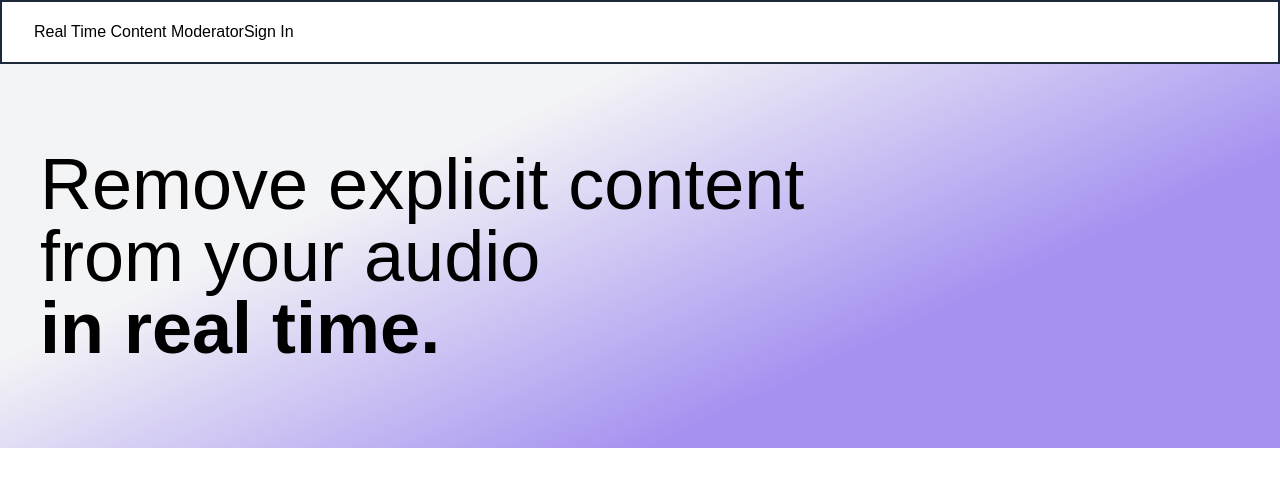
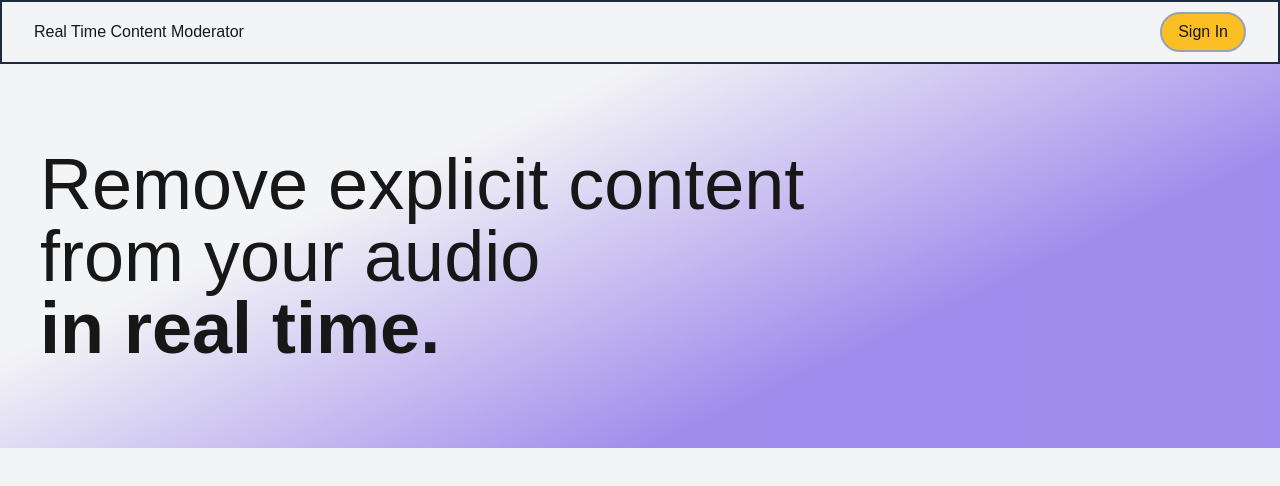
Before and after one commit to bkctrl/stream-guard, a Next.js app in the folder real_time_content_moderator/: page / in a window 1280 px wide. Shown: the top 486 px of the page. Built offline with nearby package versions, Linux system fonts and the light colour scheme.

Commit message:
pre merge

```diff
--- a/real_time_content_moderator/src/app/HeaderBar.tsx
+++ b/real_time_content_moderator/src/app/HeaderBar.tsx
@@ -1,20 +1,21 @@
 export default function HeaderBar() {
   return (
-    <div className="h-16 w-full flex border-2 border-slate-800">
-      <div className="flex justify-center items-center ml-8">
+    <div className="h-16 w-full flex justify-between px-8 border-2 border-slate-800">
+      <div className="flex justify-center items-center">
         <h2>
           Real Time Content Moderator
         </h2>
 
-        <div>
-          <button>
-            Sign In
-            <i></i>
-          </button>
-        </div>
       </div>
 
-
+      <div className="flex justify-center items-center">
+        <button
+          className="bg-amber-400 hover:bg-amber-300 focus:bg-amber-500 px-4 py-1.5 border-2 border-slate-400 rounded-3xl"
+        >
+          Sign In
+          <i></i>
+        </button>
+      </div>
 
 
 
--- a/real_time_content_moderator/src/app/globals.css
+++ b/real_time_content_moderator/src/app/globals.css
@@ -2,22 +2,22 @@
 @tailwind components;
 @tailwind utilities;
 
-/* :root {
-  --background: #ffffff;
+:root {
+  --background: #f3f4f6;
   --foreground: #171717;
 }
 
 @media (prefers-color-scheme: dark) {
   :root {
-    --background: #0a0a0a;
+    --background: #191b24;
     --foreground: #ededed;
   }
 }
-*/
+
 
 /* styles/globals.css */
 .diagonal-split {
-  background: linear-gradient(155deg, #f3f4f6 30%, #5c36e48b 70%);
+  background: linear-gradient(155deg, var(--background) 30%, #5c36e48b 70%);
   /* background-size: 200% 200%; */
   background-position: right bottom;
 
```
